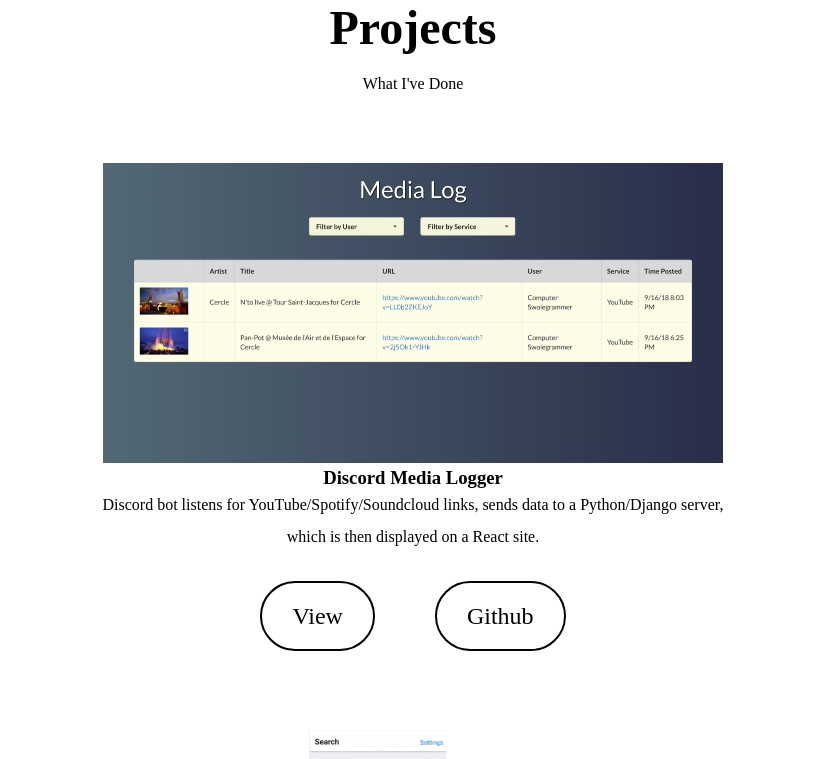
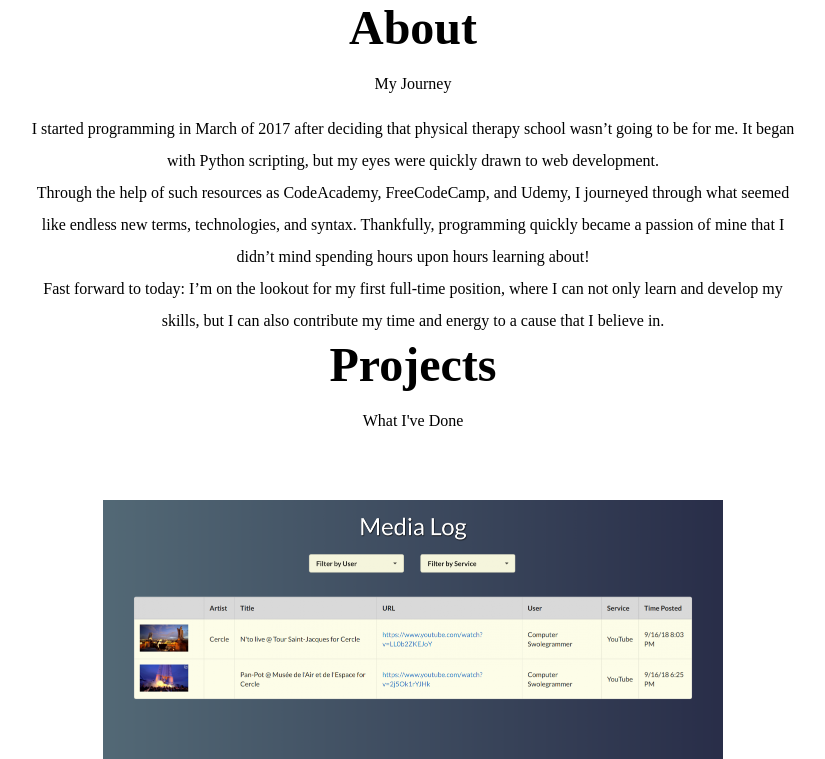
Before and after one commit to HanifCarroll/portfolio-v4, a React (Create React App) app: page / in a window 1280 px wide. Shown: the top 759 px of the page, without its empty margins (227-1052 px from the left). Built offline with nearby package versions, Linux system fonts and the light colour scheme.

Commit message:
Add about section.

```diff
--- a/src/App.js
+++ b/src/App.js
@@ -1,11 +1,12 @@
 import React, { Component } from "react";
-import { ProjectsSection, SocialIcons } from "sections";
+import { AboutSection, ProjectsSection, SocialIcons } from "sections";
 import { Footer } from "./components/Footer/index";
 
 class App extends Component {
   render() {
     return (
       <div className="App">
+        <AboutSection />
         <ProjectsSection />
         <SocialIcons />
         <Footer />
--- /dev/null
+++ b/src/sections/about/AboutSection/index.jsx
@@ -0,0 +1,14 @@
+import React from "react";
+import { SectionHeader } from "../../../components/SectionHeader";
+import { AboutText } from "../AboutText";
+
+export class AboutSection extends React.Component {
+  render() {
+    return (
+      <div>
+        <SectionHeader headingText="About" subheadingText="My Journey" />
+        <AboutText />
+      </div>
+    );
+  }
+}
--- /dev/null
+++ b/src/sections/about/AboutText/index.jsx
@@ -0,0 +1,28 @@
+import React from "react";
+import styles from "./styles.module.scss";
+
+export const AboutText = () => {
+  return (
+    <div className={styles.container}>
+      <p>
+        I started programming in March of 2017 after deciding that physical
+        therapy school wasn’t going to be for me. It began with Python
+        scripting, but my eyes were quickly drawn to web development.
+      </p>
+
+      <p>
+        Through the help of such resources as CodeAcademy, FreeCodeCamp, and
+        Udemy, I journeyed through what seemed like endless new terms,
+        technologies, and syntax. Thankfully, programming quickly became a
+        passion of mine that I didn’t mind spending hours upon hours learning
+        about!
+      </p>
+
+      <p>
+        Fast forward to today: I’m on the lookout for my first full-time
+        position, where I can not only learn and develop my skills, but I can
+        also contribute my time and energy to a cause that I believe in.
+      </p>
+    </div>
+  );
+};
--- /dev/null
+++ b/src/sections/about/AboutText/styles.module.scss
@@ -0,0 +1,6 @@
+.container {
+  margin: 0 auto;
+  text-align: center;
+  line-height: 2;
+  width: 60%;
+}
--- /dev/null
+++ b/src/sections/about/index.js
@@ -0,0 +1 @@
+export * from "./AboutSection";
--- a/src/sections/index.js
+++ b/src/sections/index.js
@@ -1,4 +1,5 @@
 // export * from "./home";
+export * from "./about";
 // export * from "./skills";
 export * from "./projects";
 export * from "./contact";
```
Also changed, not shown: src/sections/about/AboutSection/styles.module.scss (added).
